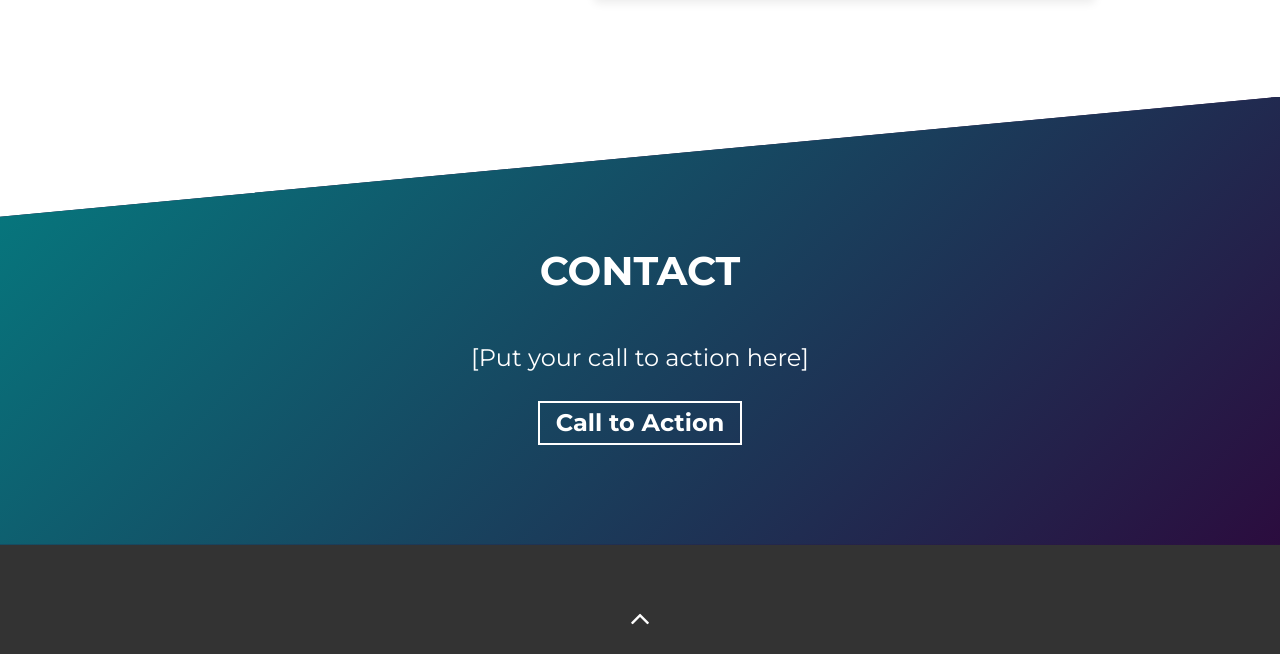
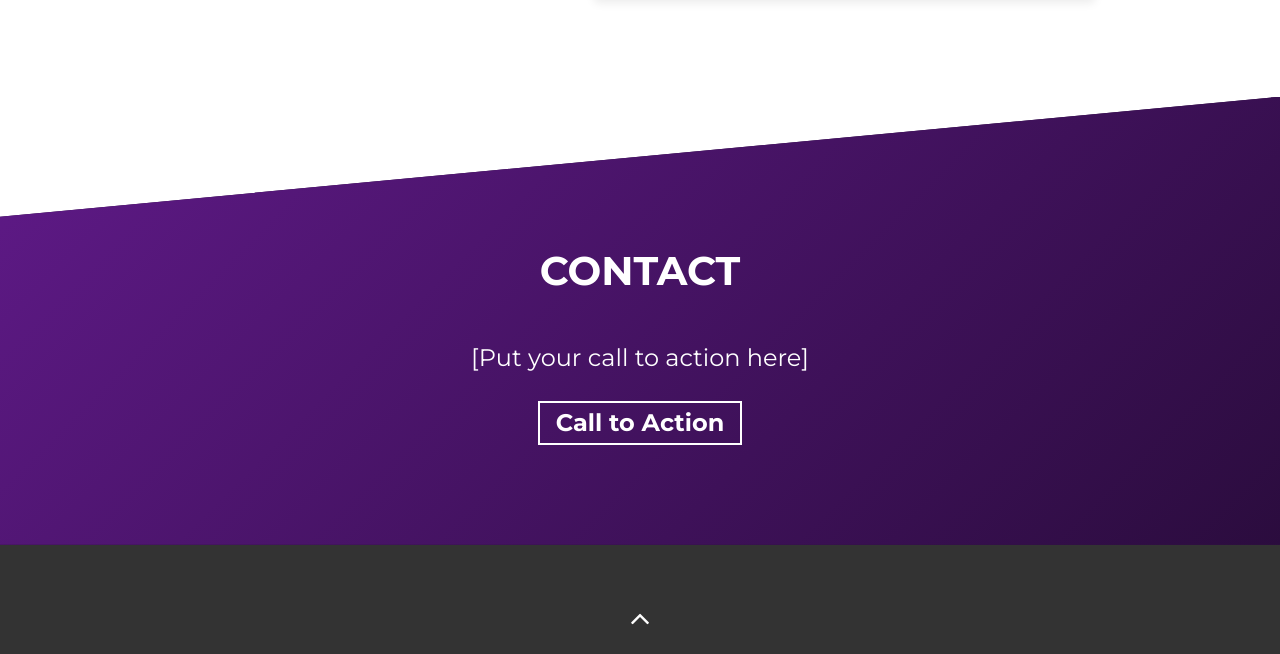
Before and after one commit to neilsoneja/portfolio, a website built with Parcel: page src/index.html in a window 1280 px wide. Shown: the part 3838-4492 px from the top of the page. Built offline with nearby package versions, Linux system fonts and the light colour scheme.

Commit message:
cache changes

```diff
--- a/src/sass/sections/_contact.scss
+++ b/src/sass/sections/_contact.scss
@@ -2,7 +2,7 @@
   background-color: $purple;
   background-image: linear-gradient(
     135deg,
-    $primary-color 0%,
+    $purple-2 0%,
     $purple 100%
   );
   -webkit-clip-path: polygon(0 15vh, 100% 0, 100% 100%, 0 100%);
```
Also changed, not shown: src/assets/amazonNameServers.png (added), 1 other file.
